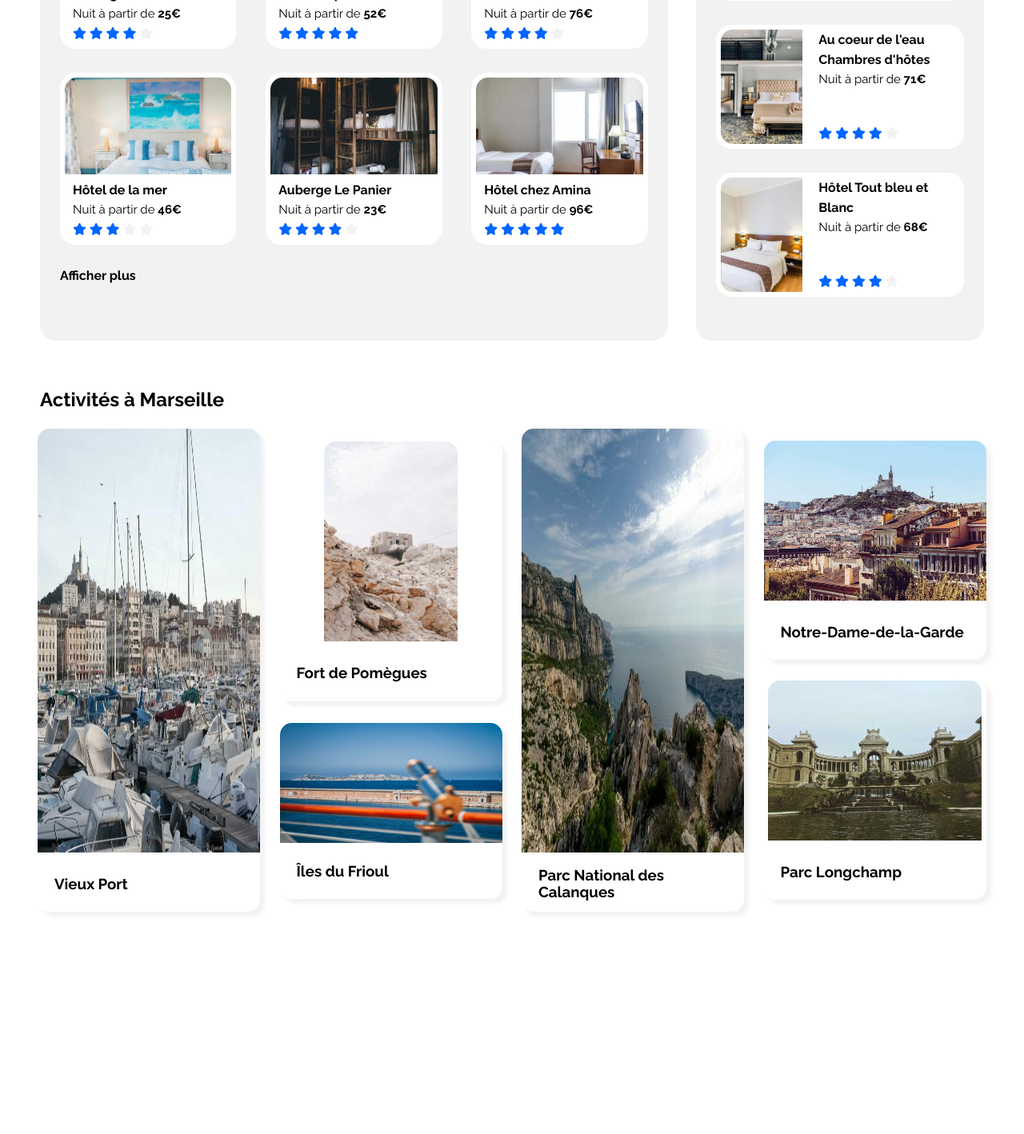
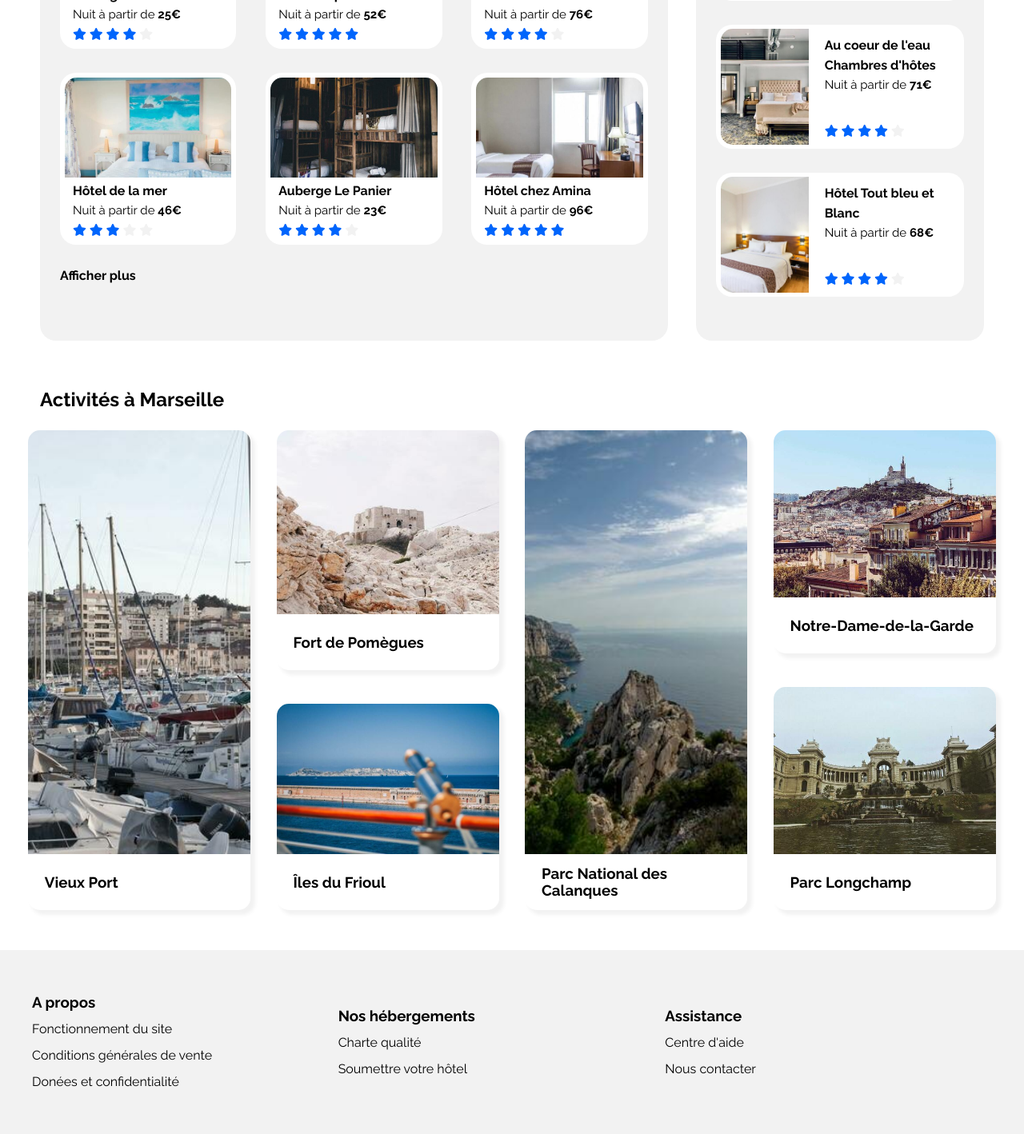
Before and after one commit to Romainjne/Booki, a plain HTML site: page index.html in a window 1280 px wide. Shown: the part 752-2170 px from the top of the page at 80% size. Before the commit the page ends 1940 px from the top, so only its background shows below. Drawn offline with Linux system fonts and the light colour scheme.

Commit message:
étape 10

```diff
--- a/css/style.css
+++ b/css/style.css
@@ -62,7 +62,7 @@ h1 {
 
 .flex_between {
     display: flex;
-    justify-content: space-around;
+    justify-content:space-between;
     align-items: center;
 }
 
@@ -81,7 +81,7 @@ h1 {
 
 .flex_column_between {
     display: flex;
-    justify-content: space-around;
+    justify-content: space-between;
     flex-direction: column;
 }
 
@@ -280,39 +280,11 @@ h1 {
     line-height: 25px;
 }
 
-.img_lodging_1 {
-    background-image:url("../images/hebergements/marcus-loke.jpg");
-}
-
-.img_lodging_2 {
-    background-image:url("../images/hebergements/fred-kleber-gTbaxaVLvsg-unsplash.jpg");
-}
-
-
-.img_lodging_3 {
-    background-image:url("../images/hebergements/reisetopia-B8WIgxA_PFU-unsplash.jpg");
-}
-
-
-.img_lodging_4 {
-    background-image:url("../images/hebergements/annie-spratt-Eg1qcIitAuA-unsplash.jpg");
-}
-
-
-.img_lodging_5 {
-    background-image:url("../images/hebergements/nicate-lee-kT-ZyaiwBe0-unsplash.jpg");
-}
-
-
-.img_lodging_6 {
-    background-image:url("../images/hebergements/febrian-zakaria-M6S1WvfW68A-unsplash.jpg");
-}
 
 .img_lodging_common {
     width : 100%;
-    height: 60%;
-    background-size:cover ;
-    background-position: center;
+    height:125px;
+    object-fit: cover;
     border-radius: 15px 15px 0px 0px;
 }
 
@@ -350,28 +322,25 @@ h1 {
 
 /* les plus populaires */
 
-.img_lodging_7 {
-    background-image:url("../images/hebergements/emile-guillemot-Bj_rcSC5XfE-unsplash.jpg");
-}
-
-.img_lodging_8 {
-    background-image:url("../images/hebergements/aw-creative-VGs8z60yT2c-unsplash.jpg");
-}
-
-.img_lodging_9 {
-    background-image:url("../images/hebergements/febrian-zakaria-sjvU0THccQA-unsplash.jpg");
-}
 
 .img_popular_common {
-    width : 35%;
-    height: 100%;
-    background-size:cover ;
-    background-position: center;
+    width : 100%;
+    height: 145px;
+    object-fit: cover;
     border-radius: 15px 0px 0px 15px;
+    margin-top: 6px;
 }
 
 .popular_position {
     flex-direction: column;
+}
+
+.star_position {
+    margin-bottom: 10px;
+}
+
+.popular_img_settings {
+    width: 62%;
 }
 
 .popular_card {
@@ -385,15 +354,16 @@ h1 {
 }
 
 .popular_card_details {
-    width: 60%;
+    width: 95%;
     font-size: 15px;
     line-height: 25px;
-    margin-left: 20px;
+    margin-top: 15px;
     height: 100%;
     display: flex;
     flex-direction: column;
     justify-content: space-between;
-}
+    margin-left: 20px;
+   }
 
 
 .popular_title {
@@ -429,7 +399,7 @@ h1 {
 
 .activities_unit_2 {
     width: 23%;
-    height: 600px;
+    height: 100%;
 }
 
 
@@ -437,12 +407,14 @@ h1 {
     width: 23%;
     border-radius: 15px;
     box-shadow: 5px 5px 5px 1px #f2f2f2;
+    height: 100%;
 }
 
 .img_activities_settings {
     width: 100%;
     border-radius: 15px;
     box-shadow: 5px 5px 5px 1px #f2f2f2;
+
 }
 
 .title_activities {
@@ -457,50 +429,60 @@ h1 {
     height: 70px;
 }
 
-.img_activities_1 {
+.img_activities {
     width : 100%;
-    height: 530px;
-    background-size:cover ;
-    background-position: center;
+    height: calc( 100% - 70px );
+    object-fit: cover;
     border-radius: 15px 15px 0px 0px;
 }
 
-.img_activities_2 {
-    width : 100%;
-    height: 250px;
-    background-size:cover ;
-    background-position: center;
-    border-radius: 15px 15px 0px 0px;
+
+.img_activities_2_settings {
+    height: 50%;
 }
 
-.img_activities_3 {
-    width : 100%;
-    height: 150px;
-    background-size:cover ;
-    background-position: center;
-    border-radius: 15px 15px 0px 0px;
+.img_activities_3_settings {
+    height: 43%;
+    margin-top: 7%;
 }
 
-.img_activities_4 {
-    width : 100%;
-    height: 530px;
-    background-size:cover ;
-    background-position: center;
-    border-radius: 15px 15px 0px 0px;
+.img_activities_5_settings {
+    height: 46.50%;
 }
 
-.img_activities_5 {
-    width : 100%;
-    height: 200px;
-    background-size:cover ;
-    background-position: center;
-    border-radius: 15px 15px 0px 0px;
+.img_activities_6_settings {
+    height: 46.50%;
+    margin-top: 7%;
 }
 
-.img_activities_6 {
-    width : 100%;
-    height: 200px;
-    background-size:cover ;
-    background-position: center;
-    border-radius: 15px 15px 0px 0px;
+/* footer */
+
+.footer_settings {
+    display: flex;
+    justify-content: space-between;
+    align-items: center;
+    line-height: 33px;
+    height: 230px;
+
 }
+
+.footer_text_size {
+    font-weight: 400;
+    font-size: medium;
+}
+
+.list_style {
+    list-style-type: none;
+}
+
+.footer_ul_1 {
+    margin-left: 40px;
+}
+
+.footer_ul_2 {
+    margin-right: 80px;
+}
+
+.footer_ul_3 {
+    margin-right: 335px;
+}
--- a/index.html
+++ b/index.html
@@ -80,7 +80,9 @@
             <h3 class="lodging_title">Hébergements à Marseille</h3>
             <div class="flex_between lodging lodging_position ">
                 <div class="lodging_card ">
-                    <div class="img_lodging_1 img_lodging_common"></div>
+                    <div>
+                        <img class="img_lodging_common" src="./images/hebergements/marcus-loke.jpg" alt="Auberge de la Cannebière">
+                    </div>
                     <div class="lodging_card_details">
                         <h3 class=" text_overflow card_title">Auberge de la Cannebière</h3>
                         <p class="card_text">Nuit à partir de <span class="bold">25€</span></p>
@@ -93,7 +95,9 @@
                     </div>
                 </div>
                 <div class="lodging_card">
-                    <div class="img_lodging_2 img_lodging_common"></div>
+                    <div>
+                        <img class="img_lodging_common" src="./images/hebergements/fred-kleber-gTbaxaVLvsg-unsplash.jpg" alt="Hôtel du port">
+                    </div>
                     <div class="lodging_card_details">
                         <h3 class=" text_overflow card_title">Hôtel du port</h3>
                         <p class="card_text">Nuit à partir de <span class="bold">52€</span></p>
@@ -106,7 +110,9 @@
                     </div>
                 </div>
                 <div class="lodging_card ">
-                    <div class="img_lodging_3 img_lodging_common"></div>
+                    <div>
+                        <img class="img_lodging_common" src="./images/hebergements/reisetopia-B8WIgxA_PFU-unsplash.jpg" alt="Hôtel Les mouettes">
+                    </div>
                     <div class="lodging_card_details">
                         <h3 class=" text_overflow card_title">Hôtel Les mouettes</h3>
                         <p class="card_text">Nuit à partir de <span class="bold">76€</span></p>
@@ -119,7 +125,9 @@
                     </div>
                 </div>
                 <div class="lodging_card ">
-                    <div class="img_lodging_4 img_lodging_common"></div>
+                    <div>
+                        <img class="img_lodging_common" src="./images/hebergements/annie-spratt-Eg1qcIitAuA-unsplash.jpg" alt="Hôtel de la mer">
+                    </div>
                     <div class="lodging_card_details">
                         <h3 class=" text_overflow card_title">Hôtel de la mer</h3>
                         <p class="card_text">Nuit à partir de <span class="bold">46€</span></p>
@@ -132,7 +140,9 @@
                     </div>
                 </div>
                 <div class="lodging_card ">
-                    <div class="img_lodging_5 img_lodging_common"></div>
+                    <div>
+                        <img class="img_lodging_common" src="./images/hebergements/nicate-lee-kT-ZyaiwBe0-unsplash.jpg" alt="Auberge Le Panier">
+                    </div>
                     <div class="lodging_card_details">
                         <h3 class=" text_overflow card_title">Auberge Le Panier</h3>
                         <p class="card_text">Nuit à partir de <span class="bold">23€</span></p>
@@ -145,7 +155,9 @@
                     </div>
                 </div>
                 <div class="lodging_card ">
-                    <div class="img_lodging_6 img_lodging_common"></div>
+                    <div>
+                        <img class="img_lodging_common" src="./images/hebergements/febrian-zakaria-M6S1WvfW68A-unsplash.jpg" alt="Hôtel chez Amina">
+                    </div>
                     <div class="lodging_card_details">
                         <h3 class=" text_overflow card_title">Hôtel chez Amina</h3>
                         <p class="card_text">Nuit à partir de <span class="bold">96€</span></p>
@@ -167,13 +179,15 @@
             </div>
             <div class=" lodging flex_between lodging_position popular_position ">
                 <div class="popular_card flex_center">
-                    <div class="img_lodging_7 img_popular_common"></div>
+                    <div class="popular_img_settings">
+                        <img class="img_popular_common" src="./images/hebergements/emile-guillemot-Bj_rcSC5XfE-unsplash.jpg" alt="Hôtel Le soleil du matin">
+                    </div>
                     <div class="popular_card_details">
                         <div>
                             <h3 class="card_title">Hôtel Le soleil du matin</h3>
                             <p class="card_text">Nuit à partir de <span class="bold">128€</span></p>
                         </div>
-                        <div class="star_popular"><i class="fa-solid fa-star color_blue"></i>
+                        <div class="star_position"><i class="fa-solid fa-star color_blue"></i>
                             <i class="fa-solid fa-star color_blue"></i>
                             <i class="fa-solid fa-star color_blue"></i>
                             <i class="fa-solid fa-star color_blue"></i>
@@ -182,13 +196,15 @@
                     </div>
                 </div>
                 <div class="popular_card flex_center">
-                    <div class="img_lodging_8 img_popular_common"></div>
+                    <div class="popular_img_settings">
+                        <img class="img_popular_common" src="./images/hebergements/aw-creative-VGs8z60yT2c-unsplash.jpg" alt="Au coeur de l'eau Chambres d'hôtes">
+                    </div>
                     <div class="popular_card_details">
                         <div>
                             <h3 class="card_title">Au coeur de l'eau Chambres d'hôtes</h3>
                             <p class="card_text">Nuit à partir de <span class="bold">71€</span></p>
                         </div>
-                        <div class="star_popular"><i class="fa-solid fa-star color_blue"></i>
+                        <div class="star_position"><i class="fa-solid fa-star color_blue"></i>
                             <i class="fa-solid fa-star color_blue"></i>
                             <i class="fa-solid fa-star color_blue"></i>
                             <i class="fa-solid fa-star color_blue"></i>
@@ -197,13 +213,15 @@
                     </div>
                 </div>
                 <div class="popular_card flex_center">
-                    <div class="img_lodging_9 img_popular_common"></div>
+                    <div class="popular_img_settings">
+                        <img class="img_popular_common" src="./images/hebergements/febrian-zakaria-sjvU0THccQA-unsplash.jpg" alt="Hôtel Tout bleu et Blanc">
+                    </div>
                     <div class="popular_card_details">
                         <div>
                             <h3 class="card_title">Hôtel Tout bleu et Blanc</h3>
                             <p class="card_text">Nuit à partir de <span class="bold">68€</span></p>
                         </div>
-                        <div class="star_popular"><i class="fa-solid fa-star color_blue"></i>
+                        <div class="star_position"><i class="fa-solid fa-star color_blue"></i>
                             <i class="fa-solid fa-star color_blue"></i>
                             <i class="fa-solid fa-star color_blue"></i>
                             <i class="fa-solid fa-star color_blue"></i>
@@ -217,50 +235,62 @@
     <section class="activities">
         <h2 class="bold title_marseille">Activités à Marseille</h2>
         <div class=" phone_activities_position activities_unit flex_between">
-            <div class="Activities_settings flex_column_center">
-                <div>
-                    <img class="img_activities_1" src="./images/activites/reno-laithienne-QUgJhdY5Fyk-unsplash.jpg" alt="Vieux Port">
-                </div>
+            <div class=" common_activities_settings Activities_settings flex_column_center">
+                <img class="img_activities" src="./images/activites/reno-laithienne-QUgJhdY5Fyk-unsplash.jpg" alt="Vieux Port">
                 <div class="title_activities title_height"><h3 class="bold">Vieux Port</h3></div>
             </div>
 
             <div class="activities_unit_2 flex_column_between">
-                <div class="img_activities_settings flex_column_center">
-                    <div>
-                        <img class="img_activities_2" src="./images/activites/paul-hermann-QFTrLdQIRhI-unsplash.jpg" alt="Fort de Pomègues">
-                    </div>
+                <div class="common_activities_settings img_activities_2_settings img_activities_settings flex_column_center">
+                    <img class="img_activities" src="./images/activites/paul-hermann-QFTrLdQIRhI-unsplash.jpg" alt="Fort de Pomègues">
                     <div class="title_activities title_height"><h3 class="bold">Fort de Pomègues</h3></div>
                 </div>
 
-                <div class="img_activities_settings flex_column_center">
-                    <div class=" img_activities_3 ">
-                        <img class="img_activities_3" src="./images/activites/kevin-hikari-rV_Qd1l-VXg-unsplash.jpg" alt="Îles du Frioul">
-                    </div>
+                <div class="common_activities_settings img_activities_3_settings img_activities_settings flex_column_center">
+                    <img class="img_activities" src="./images/activites/kevin-hikari-rV_Qd1l-VXg-unsplash.jpg" alt="Îles du Frioul">
                     <div class="title_activities title_height"><h3 class="bold">Îles du Frioul</h3></div>
                 </div>
             </div>
-            <div class="Activities_settings flex_column_center">
-                <div>
-                    <img class="img_activities_4" src="./images/activites/kilyan-sockalingum-NR8-cBCN3aI-unsplash.jpg" alt="Parc National des Calanques">
-                </div>
+            <div class=" common_activities_settings Activities_settings flex_column_center">
+                <img class="img_activities" src="./images/activites/kilyan-sockalingum-NR8-cBCN3aI-unsplash.jpg" alt="Parc National des Calanques">
                 <div class="title_activities title_height"><h3 class="bold">Parc National des Calanques</h3></div>
             </div>
 
             <div class="activities_unit_2 flex_column_between">
-                <div class="img_activities_settings flex_column_center">
-                    <div>
-                        <img class="img_activities_5" src="./images/activites/florian-wehde-xW9e8gdotxI-unsplash.jpg" alt="Notre-Dame-de-la-Garde">
-                    </div>
+                <div class="common_activities_settings img_activities_5_settings img_activities_settings flex_column_center">
+                    <img class="img_activities" src="./images/activites/florian-wehde-xW9e8gdotxI-unsplash.jpg" alt="Notre-Dame-de-la-Garde">
                     <div class="title_activities title_height"><h3 class="bold">Notre-Dame-de-la-Garde</h3></div>
                 </div>
 
-                <div class="img_activities_settings flex_column_center">
-                    <div>
-                        <img class="img_activities_6" src="./images/activites/lena-paulin-wH2-EJoDcV0-unsplash.jpg" alt="Parc Longchamp">
-                    </div>
+                <div class="common_activities_settings img_activities_6_settings img_activities_settings flex_column_center">
+                    <img class="img_activities" src="./images/activites/lena-paulin-wH2-EJoDcV0-unsplash.jpg" alt="Parc Longchamp">
                     <div class="title_activities title_height"><h3 class="bold">Parc Longchamp</h3></div>
                 </div>
             </div>
+        </div>
+    </section>
+    <section class=" footer_settings back_grey">
+        <div class="footer_ul_1">
+            <h3 class="bold">A propos</h3>
+            <ul class="list_style">
+                <li class="footer_text_size">Fonctionnement du site</li>
+                <li class="footer_text_size">Conditions générales de vente</li>
+                <li class="footer_text_size">Donées et confidentialité</li>
+            </ul>
+        </div>
+        <div class="footer_ul_2">
+            <h3 class="bold">Nos hébergements</h3>
+            <ul class="list_style">
+                <li class="footer_text_size">Charte qualité</li>
+                <li class="footer_text_size">Soumettre votre hôtel</li>
+            </ul>
+        </div>
+        <div class="footer_ul_3">
+            <h3 class="bold">Assistance</h3>
+            <ul class="list_style">
+                <li class="footer_text_size">Centre d'aide</li>
+                <li class="footer_text_size">Nous contacter</li>
+            </ul>
         </div>
     </section>
 
```
Also changed, not shown: css/style-mobile.css (+33 -31 lines), css/style-tablette.css (+41 -0 lines).
